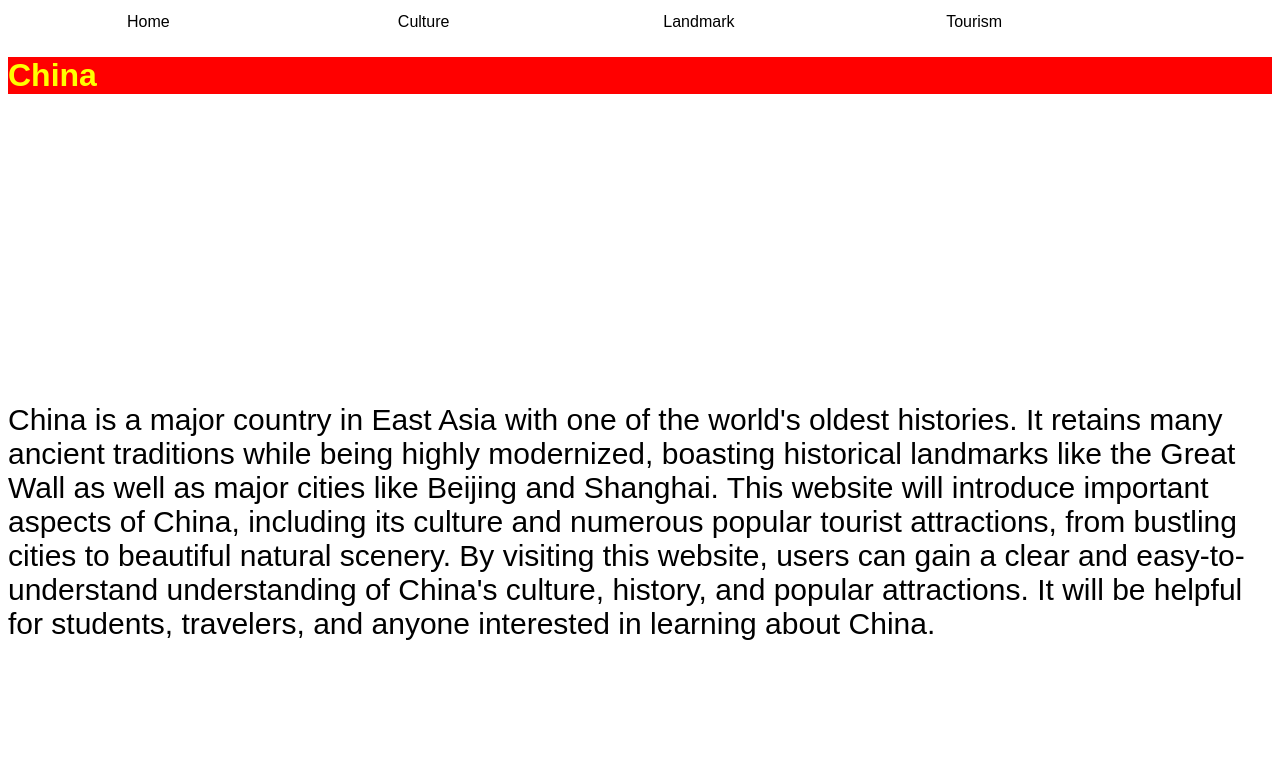
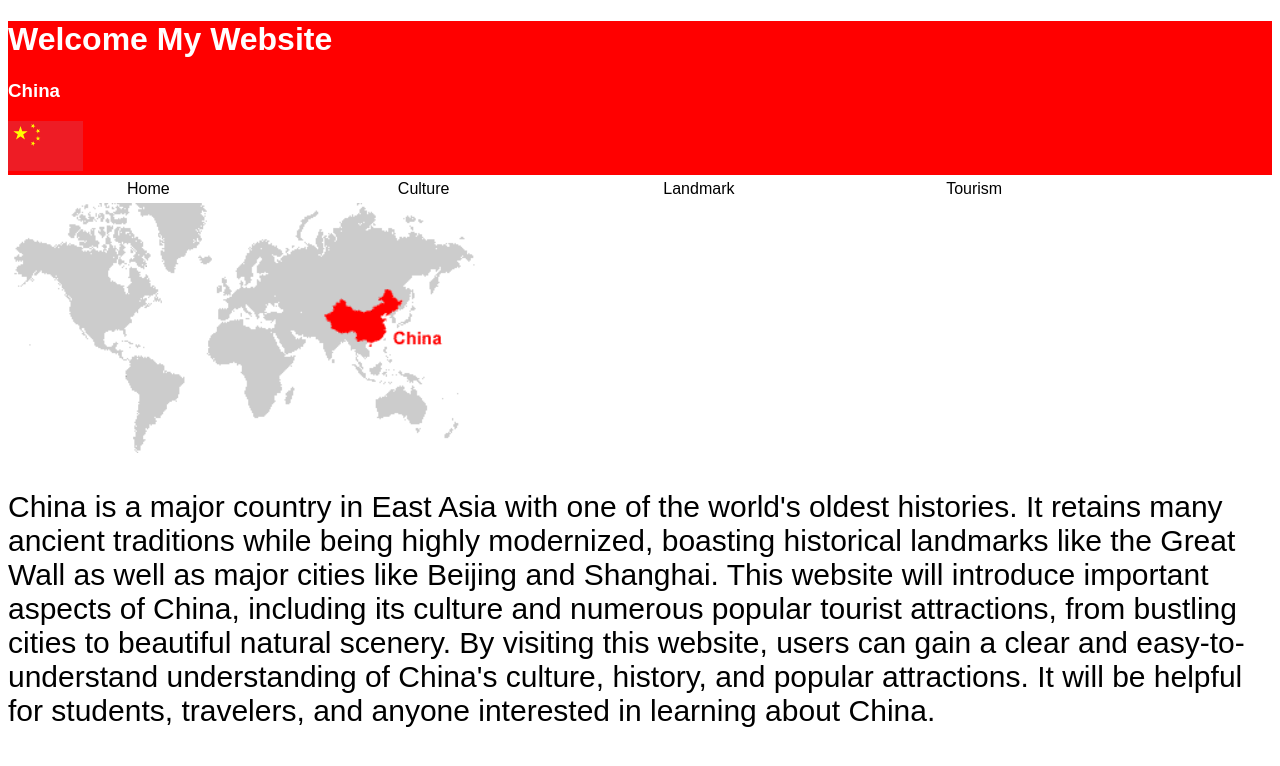
Before and after one commit to QinhanWang/CountryWebsite_China_Qinhan-Wang, a plain HTML site: page index.html in a window 1280 px wide. Drawn offline with Linux system fonts and the light colour scheme; a script that the page names is missing.

Commit message:
cszjgviushv

```diff
--- a/index.html
+++ b/index.html
@@ -13,7 +13,11 @@
     </style>
   </head>
   <body>
-
+  <div class="banner" >
+    <h1>Welcome My Website</h1>
+    <h3>China</h3>
+    <img src="China-flag.svg" style = "height:50px;">
+  </div>
   <nav>
     <a href = "index.html">Home</a>
     <a href = "culture.html">Culture</a>
@@ -21,13 +25,9 @@
     <a href = "tourism.html">Tourism</a>
   </nav>
 
-  <div class="banner" >
-    <h1>China</h1>
-  </div>
-
   <div class="main">
 
-  <img src=" " style = "height:250px;">
+  <img src="map-of-china.gif" style = "height:250px;">
   <p>China is a major country in East Asia with one of the world's oldest histories. It retains many ancient traditions while being highly modernized, boasting historical landmarks like the Great Wall as well as major cities like Beijing and Shanghai. This website will introduce important aspects of China, including its culture and numerous popular tourist attractions, from bustling cities to beautiful natural scenery. By visiting this website, users can gain a clear and easy-to-understand understanding of China's culture, history, and popular attractions. It will be helpful for students, travelers, and anyone interested in learning about China.</p>
   </div>
   </body>
--- a/style.css
+++ b/style.css
@@ -23,7 +23,7 @@ nav a:hover{
 /* Challenge 10: Change the background color to blue and the text to white for elements with an class of "banner" */
 .banner{
   background-color: red;
-  color:YELLOW;
+  color:white;
 }
 
 /* Challenge 11: Make the font size bigger and the color of the text to blue for elements with a class of "main" */
```
Also changed, not shown: China-flag.svg (added), map-of-china.gif (added).
